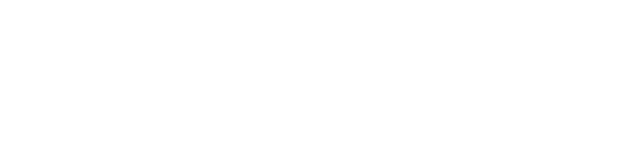
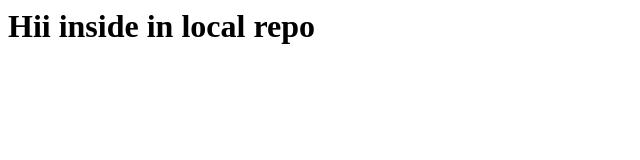
Before and after one commit to VenugopalMalli/asses_1, a plain HTML site: page index.html in a window 1280 px wide. Shown: the whole page, without its empty margins (0-640 px from the left). Drawn offline with Linux system fonts and the light colour scheme.

Commit message:
Modified index

```diff
--- a/index.html
+++ b/index.html
@@ -3,6 +3,6 @@
 
   </head>
   <body>
-
+    <h1>Hii inside in local repo</h1>
   </body>
 </html>
```
